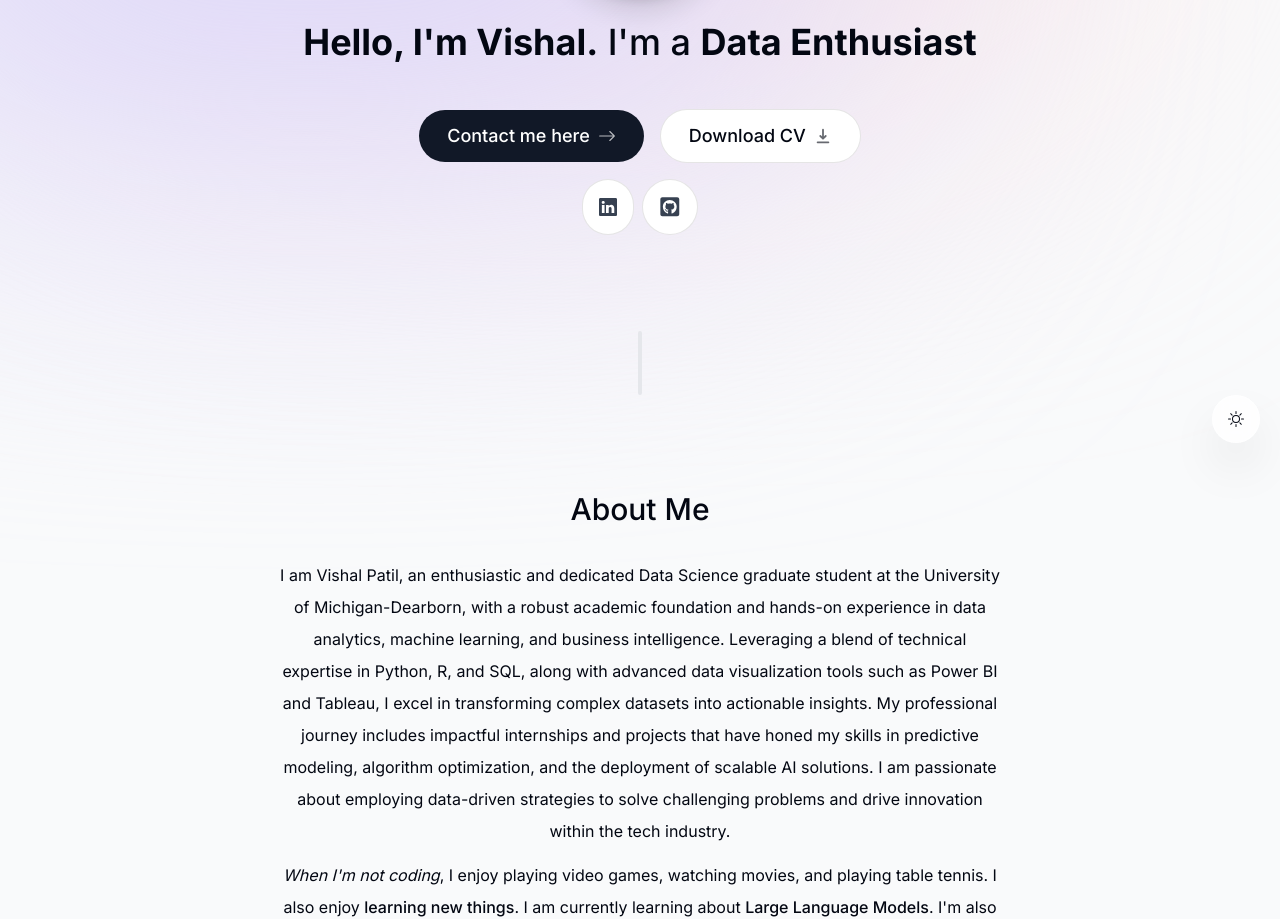
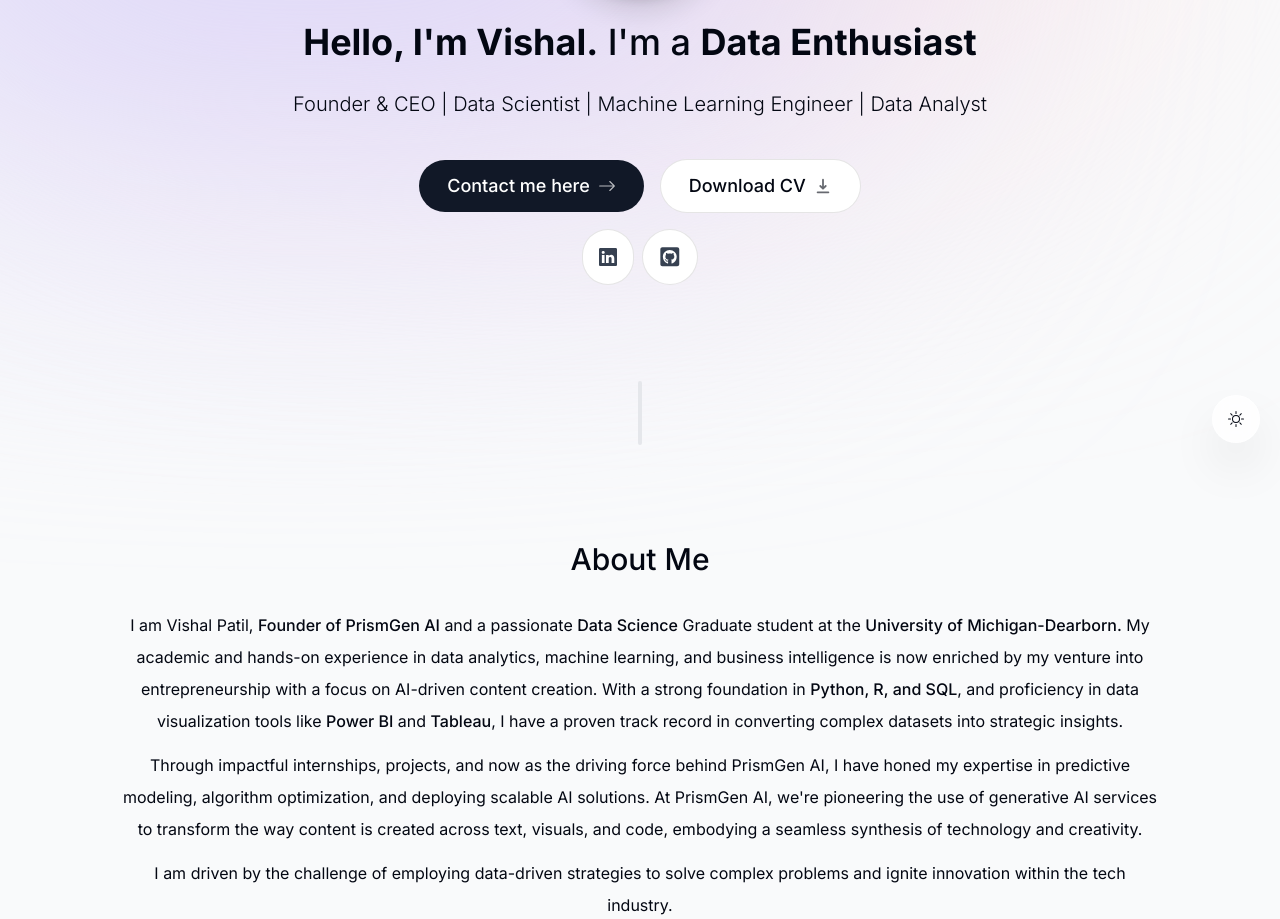
Before and after one commit to vishalpatil7860/portfolio-website, a Next.js app: page / in a window 1280 px wide. Shown: the part 337-1256 px from the top of the page. Built offline with nearby package versions, Linux system fonts and the light colour scheme.

Commit message:
Added PrismGen AI

```diff
--- a/components/about.tsx
+++ b/components/about.tsx
@@ -11,7 +11,7 @@ export default function About() {
   return (
     <motion.section
       ref={ref}
-      className="mb-28 max-w-[45rem] text-center leading-8 sm:mb-40 scroll-mt-28"
+      className="mb-28 max-w-[65rem] text-center leading-8 sm:mb-40 scroll-mt-28"
       initial={{ opacity: 0, y: 100 }}
       animate={{ opacity: 1, y: 0 }}
       transition={{ delay: 0.175 }}
@@ -19,7 +19,13 @@ export default function About() {
     >
       <SectionHeading>About me</SectionHeading>
       <p className="mb-3">
-        I am Vishal Patil, an enthusiastic and dedicated Data Science graduate student at the University of Michigan-Dearborn, with a robust academic foundation and hands-on experience in data analytics, machine learning, and business intelligence. Leveraging a blend of technical expertise in Python, R, and SQL, along with advanced data visualization tools such as Power BI and Tableau, I excel in transforming complex datasets into actionable insights. My professional journey includes impactful internships and projects that have honed my skills in predictive modeling, algorithm optimization, and the deployment of scalable AI solutions. I am passionate about employing data-driven strategies to solve challenging problems and drive innovation within the tech industry.
+        I am Vishal Patil, <span className="font-medium">Founder of PrismGen AI</span> and a passionate <span className="font-medium">Data Science</span> Graduate student at the <span className="font-medium">University of Michigan-Dearborn.</span>   My academic and hands-on experience in data analytics, machine learning, and business intelligence is now enriched by my venture into entrepreneurship with a focus on AI-driven content creation. With a strong foundation in <span className="font-medium">Python, R, and SQL</span>, and proficiency in data visualization tools like <span className="font-medium">Power BI</span> and <span className="font-medium">Tableau</span>, I have a proven track record in converting complex datasets into strategic insights.
+      </p>
+      <p className="mb-3">
+        Through impactful internships, projects, and now as the driving force behind PrismGen AI, I have honed my expertise in predictive modeling, algorithm optimization, and deploying scalable AI solutions. At PrismGen AI, we're pioneering the use of generative AI services to transform the way content is created across text, visuals, and code, embodying a seamless synthesis of technology and creativity.
+      </p>
+      <p className="mb-3">
+        I am driven by the challenge of employing data-driven strategies to solve complex problems and ignite innovation within the tech industry.
       </p>
 
       <p>
--- a/components/intro.tsx
+++ b/components/intro.tsx
@@ -58,13 +58,22 @@ export default function Intro() {
       </div>
 
       <motion.h1
-        className="mb-10 mt-4 px-4 text-2xl font-medium !leading-[1.5] sm:text-4xl"
+        className="mb-5 mt-4 px-4 text-2xl font-medium !leading-[1.5] sm:text-4xl"
         initial={{ opacity: 0, y: 100 }}
         animate={{ opacity: 1, y: 0 }}
       >
         <span className="font-bold">Hello, I'm Vishal.</span> I'm a{" "}
         <span className="font-bold">Data Enthusiast</span>
         <span className="font-bold"></span>
+      </motion.h1>
+
+      <motion.h1
+        className="mb-10 mt-2 px-2 text-2xl font-light !leading-[1.5] sm:text-xl"
+        initial={{ opacity: 0, y: 100 }}
+        animate={{ opacity: 1, y: 0 }}
+      >
+        <span className="font-font-medium">Founder & CEO | Data Scientist | Machine Learning Engineer | Data Analyst</span>
+
       </motion.h1>
 
       <motion.div
--- a/lib/data.ts
+++ b/lib/data.ts
@@ -44,6 +44,14 @@ export const links = [
 ] as const;
 
 export const experiencesData = [
+  {
+    title: "Founder",
+    location: "PrismGen AI",
+    description:
+      "PrismGen AI stands as a pioneer in the field of artificial intelligence, offering a versatile one-stop platform for a multitude of generative AI services.",
+    icon: React.createElement(CgWorkAlt),
+    date: "2024 - Present",
+  },
   {
     title: "M.Sc. in Data Science",
     location: "University of Michigan-Dearborn",
--- a/package.json
+++ b/package.json
@@ -19,6 +19,7 @@
     "eslint-config-next": "13.4.7",
     "framer-motion": "^10.12.17",
     "next": "13.4.8",
+    "npm-upgrade": "^3.1.0",
     "react": "18.2.0",
     "react-dom": "18.2.0",
     "react-hot-toast": "^2.4.1",
```
Also changed, not shown: 1 other file (tests, documents, lock files or other folders).
